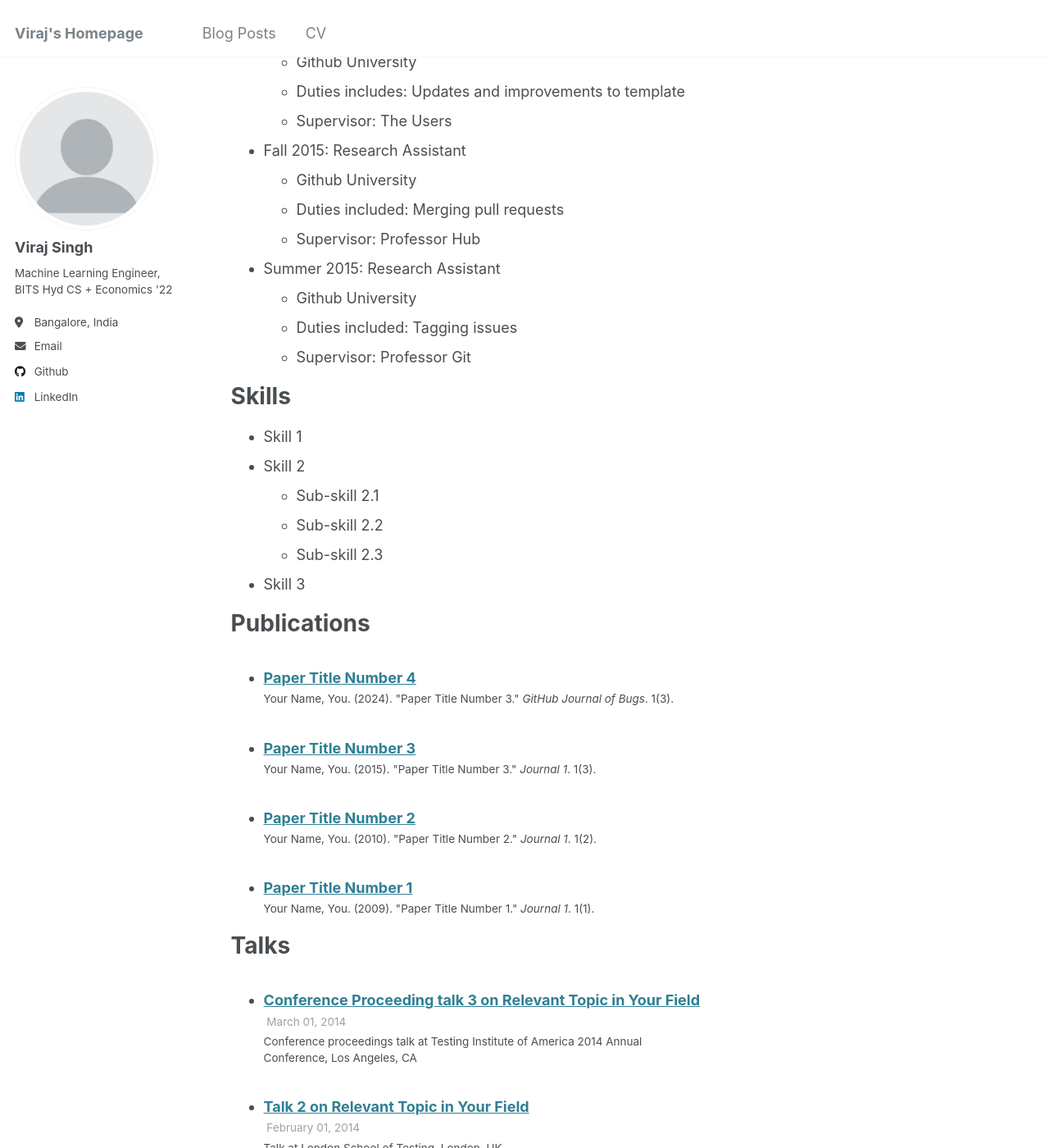
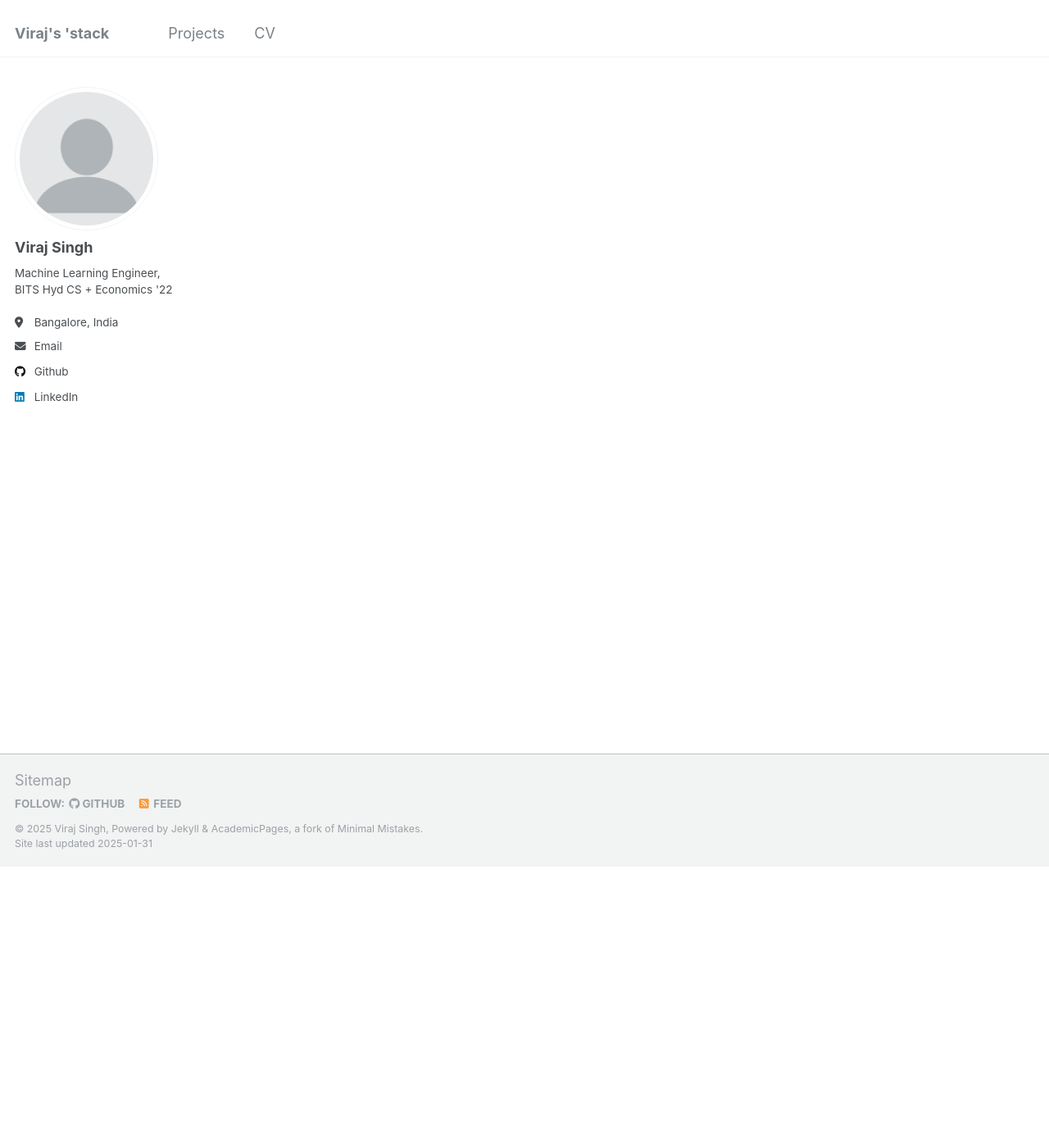
Before and after one commit to viraj-singh1998/viraj-singh1998.github.io, a Jekyll site: the page built from _pages/cv.md, in a window 1280 px wide and 1400 px high, scrolled down 343 px. Shown: the whole window at 82% size. Built offline with Jekyll 4.4.1, drawn with Linux system fonts in a browser that asks for light colours; some of the changed text lies outside the part shown.

Commit message:
Added projects tab

```diff
--- a/_config.yml
+++ b/_config.yml
@@ -8,7 +8,7 @@
 
 # Basic Site Settings
 locale                   : "en-US"
-title                    : "Viraj's Homepage"
+title                    : "Viraj's 'stack"
 title_separator          : "-"
 name                     : &name "Viraj Singh"
 description              : &description "Machine Learning Engineer\nBITS Hyd CS + Economics '22"
--- a/_data/navigation.yml
+++ b/_data/navigation.yml
@@ -17,8 +17,11 @@ main:
   # - title: "Portfolio"
   #   url: /portfolio/
 
-  - title: "Blog Posts"
-    url: /year-archive/
+  # - title: "Blog Posts"
+  #   url: /year-archive/
+
+  - title: "Projects"
+    url: /projects/
 
   - title: "CV"
     url: /files/cv.pdf
--- a/_pages/cv.md
+++ b/_pages/cv.md
@@ -7,7 +7,7 @@ redirect_from:
   - /resume
 ---
 
-{% include base_path %}
+<!-- {% include base_path %}
 
 Education
 ======
@@ -61,4 +61,4 @@ Teaching
 
 Service and leadership
 ======
-* Currently signed in to 43 different slack teams
+* Currently signed in to 43 different slack teams -->
```
Also changed, not shown: _pages/projects.md (added, +22 -0 lines), 2 other files.
